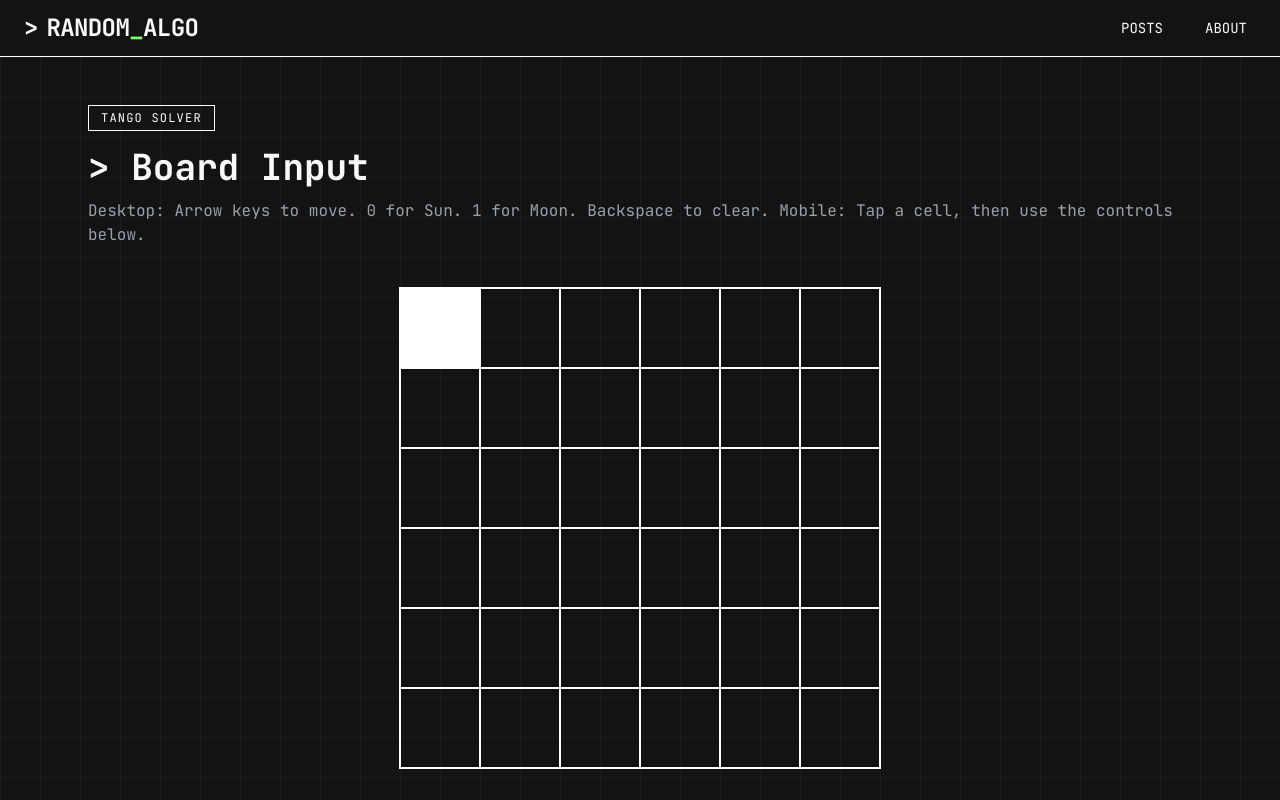
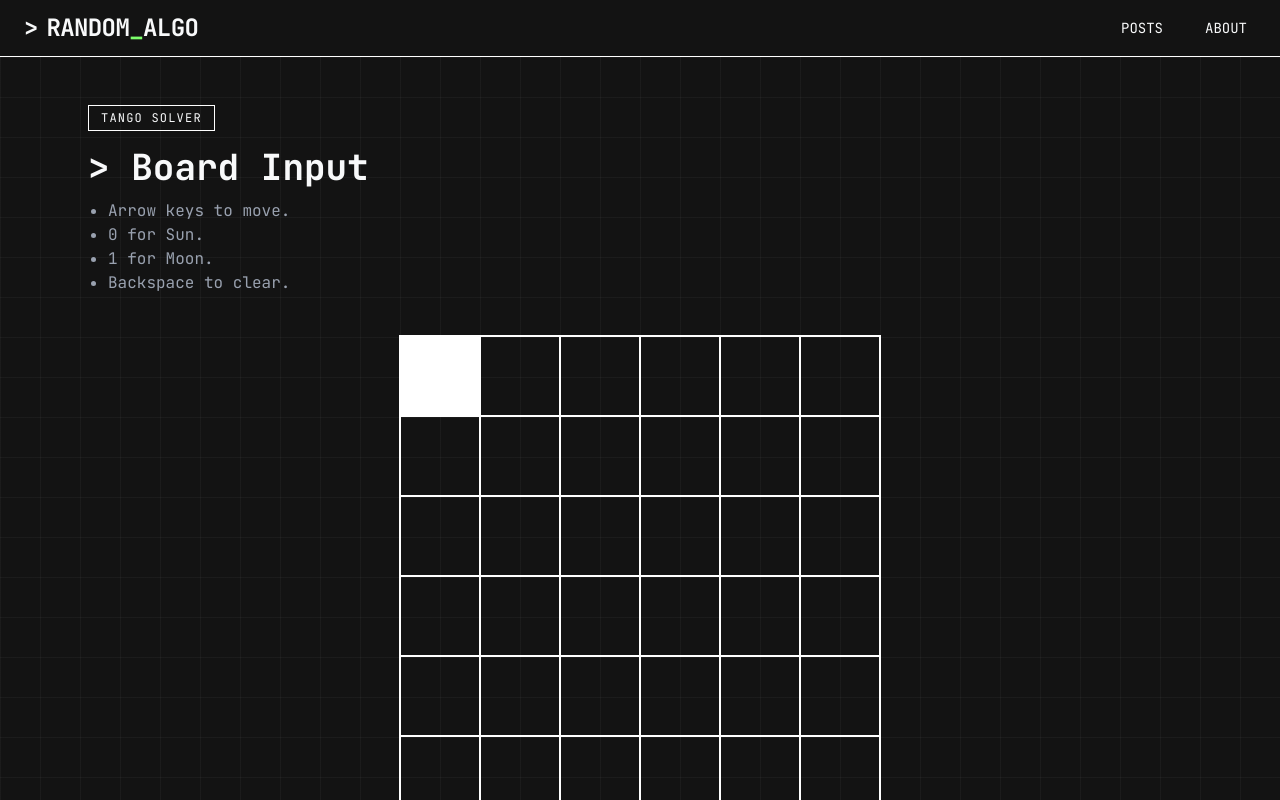
Before and after one commit to vishesh-sachan/RandomAlgos, a React (Vite) app: page /visualizers/tango in a window 1280 px wide. Shown: the top 800 px of the page. Built offline with nearby package versions, Linux system fonts and the light colour scheme.

Commit message:
fix: add proper instructions

```diff
--- a/src/pages/TangoVisualizer.tsx
+++ b/src/pages/TangoVisualizer.tsx
@@ -143,17 +143,17 @@ function TangoVisualizer() {
               &gt; Board Input
             </h1>
 
-            <p className="mt-3 text-gray-400 text-sm sm:text-base">
-              Desktop:
-              Arrow keys to move.
-              0 for Sun.
-              1 for Moon.
-              Backspace to clear.
-
-              Mobile:
-              Tap a cell, then use the controls below.
-            </p>
-
+            <div className="mt-3 text-gray-400 text-sm sm:text-base hidden sm:block">
+              <ul className="list-disc pl-5">
+                <li>Arrow keys to move.</li>
+                <li>0 for Sun.</li>
+                <li>1 for Moon.</li>
+                <li>Backspace to clear.</li>
+              </ul>
+            </div>
+            <div className="mt-3 text-gray-400 text-sm sm:text-base block sm:hidden">
+              <p>Tap cells to cycle through Sun, Moon, and Empty.</p>
+            </div>
           </div>
 
           <div className="flex justify-center">
```
